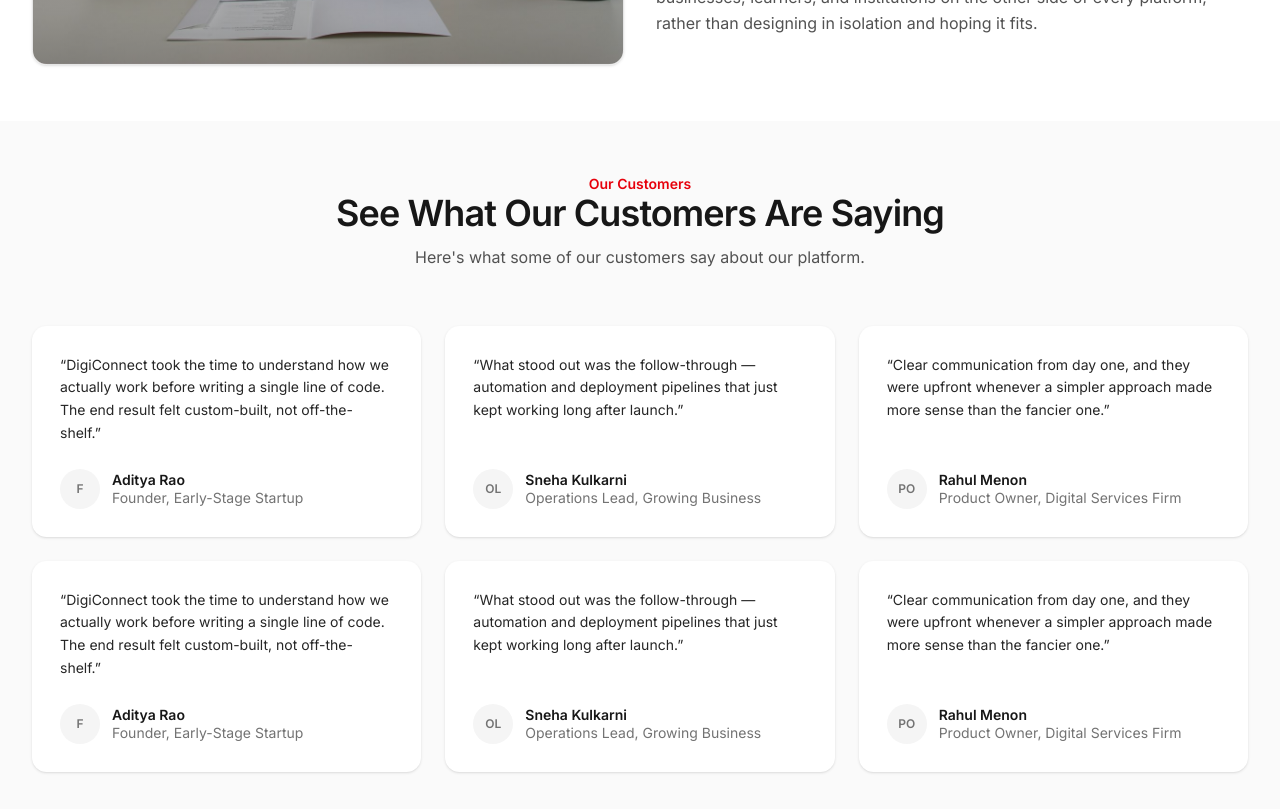
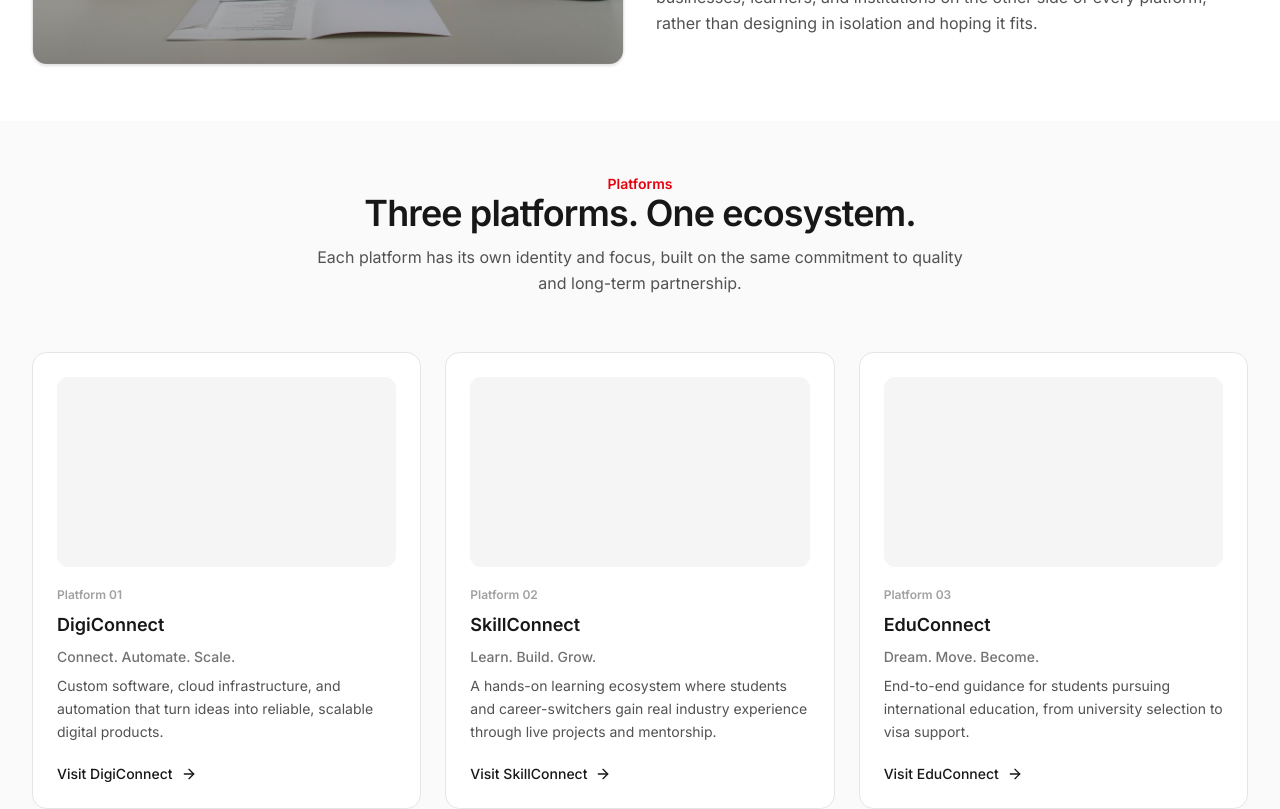
Before and after one commit to LeelaMohan217/J-Monk-Devops, a React (Vite) app: page / in a window 1280 px wide. Shown: the part 1220-2029 px from the top of the page. Built offline with nearby package versions, Linux system fonts and the light colour scheme.

Commit message:
Add Platforms section skeleton to landing page
Reintroduces a Platforms section between Who We Are and Testimonials
with placeholder blocks in place of real imagery, and repoints the
hero's "Explore Platforms" CTA back to #platforms.

```diff
--- a/src/pages/Landing.jsx
+++ b/src/pages/Landing.jsx
@@ -1,5 +1,6 @@
 import HeroSection from "./home/HeroSection";
 import IntroSection from "./home/IntroSection";
+import PlatformsSection from "./home/PlatformsSection";
 import TestimonialsSection from "./home/TestimonialsSection";
 import FAQSection from "./home/FAQSection";
 import LandingFooter from "./home/LandingFooter";
@@ -9,6 +10,7 @@ const Landing = () => {
     <div>
       <HeroSection />
       <IntroSection />
+      <PlatformsSection />
       <TestimonialsSection />
       <FAQSection />
       <LandingFooter />
--- a/src/pages/home/FAQSection.jsx
+++ b/src/pages/home/FAQSection.jsx
@@ -34,7 +34,7 @@ const FAQSection = () => {
                   aria-expanded={isOpen}
                   className="flex w-full items-center justify-between gap-4 py-5 text-left"
                 >
-                  <span className="text-xm md:text-lg font-semibold text-neutral-900">
+                  <span className="text-sm md:text-base font-semibold text-neutral-900">
                     {faq.question}
                   </span>
                   <motion.span
--- a/src/pages/home/HeroSection.jsx
+++ b/src/pages/home/HeroSection.jsx
@@ -68,7 +68,7 @@ const HeroSection = () => {
             className="flex flex-wrap justify-center gap-4 mt-1"
           >
             <a
-              href="#who-we-are"
+              href="#platforms"
               className="group inline-flex items-center gap-2 rounded-lg bg-neutral-900 px-5 py-2.5 text-sm font-medium text-white shadow-sm transition-all duration-300 hover:bg-neutral-800 hover:shadow-md hover:-translate-y-0.5"
             >
               Explore Platforms
--- /dev/null
+++ b/src/pages/home/PlatformsSection.jsx
@@ -0,0 +1,63 @@
+import { Link } from "react-router-dom";
+import { motion } from "framer-motion";
+import { ArrowRight } from "lucide-react";
+import { fadeIn, stagger } from "../../shared/variants";
+import { platforms } from "./data";
+import SectionHeading from "./SectionHeading";
+
+const PlatformsSection = () => {
+  return (
+    <section id="platforms" className="bg-neutral-50 py-10 md:py-14 scroll-mt-36">
+      <div className="max-w-7xl mx-auto px-6 md:px-8 flex flex-col gap-14">
+        <SectionHeading
+          eyebrow="Platforms"
+          title="Three platforms. One ecosystem."
+          description="Each platform has its own identity and focus, built on the same commitment to quality and long-term partnership."
+        />
+
+        <motion.div
+          variants={stagger}
+          initial="hidden"
+          whileInView="show"
+          viewport={{ once: true, amount: 0.2 }}
+          className="grid gap-6 md:grid-cols-3"
+        >
+          {platforms.map((platform) => (
+            <motion.div
+              key={platform.id}
+              variants={fadeIn("up", 0.1)}
+              className="flex flex-col gap-5 rounded-2xl border border-neutral-200 bg-white p-6"
+            >
+              <div className="aspect-video w-full rounded-xl bg-neutral-100" />
+
+              <div className="flex flex-col gap-2">
+                <span className="text-xs font-semibold text-neutral-400">
+                  Platform {platform.id}
+                </span>
+                <h3 className="text-lg font-semibold text-neutral-900">
+                  {platform.name}
+                </h3>
+                <p className="text-sm font-medium text-neutral-500">
+                  {platform.tagline}
+                </p>
+                <p className="text-sm leading-relaxed text-neutral-600">
+                  {platform.description}
+                </p>
+              </div>
+
+              <Link
+                to={platform.href}
+                className="group mt-auto inline-flex items-center gap-2 text-sm font-medium text-neutral-900"
+              >
+                Visit {platform.name}
+                <ArrowRight className="w-4 h-4 transition-transform duration-300 group-hover:translate-x-1" />
+              </Link>
+            </motion.div>
+          ))}
+        </motion.div>
+      </div>
+    </section>
+  );
+};
+
+export default PlatformsSection;
--- a/src/pages/home/data.js
+++ b/src/pages/home/data.js
@@ -1,3 +1,30 @@
+export const platforms = [
+  {
+    id: "01",
+    name: "DigiConnect",
+    tagline: "Connect. Automate. Scale.",
+    href: "/digiconnect",
+    description:
+      "Custom software, cloud infrastructure, and automation that turn ideas into reliable, scalable digital products.",
+  },
+  {
+    id: "02",
+    name: "SkillConnect",
+    tagline: "Learn. Build. Grow.",
+    href: "/skillconnect",
+    description:
+      "A hands-on learning ecosystem where students and career-switchers gain real industry experience through live projects and mentorship.",
+  },
+  {
+    id: "03",
+    name: "EduConnect",
+    tagline: "Dream. Move. Become.",
+    href: "/educonnect",
+    description:
+      "End-to-end guidance for students pursuing international education, from university selection to visa support.",
+  },
+];
+
 export const faqs = [
   {
     question: "What is JMonkDevOps?",
```
